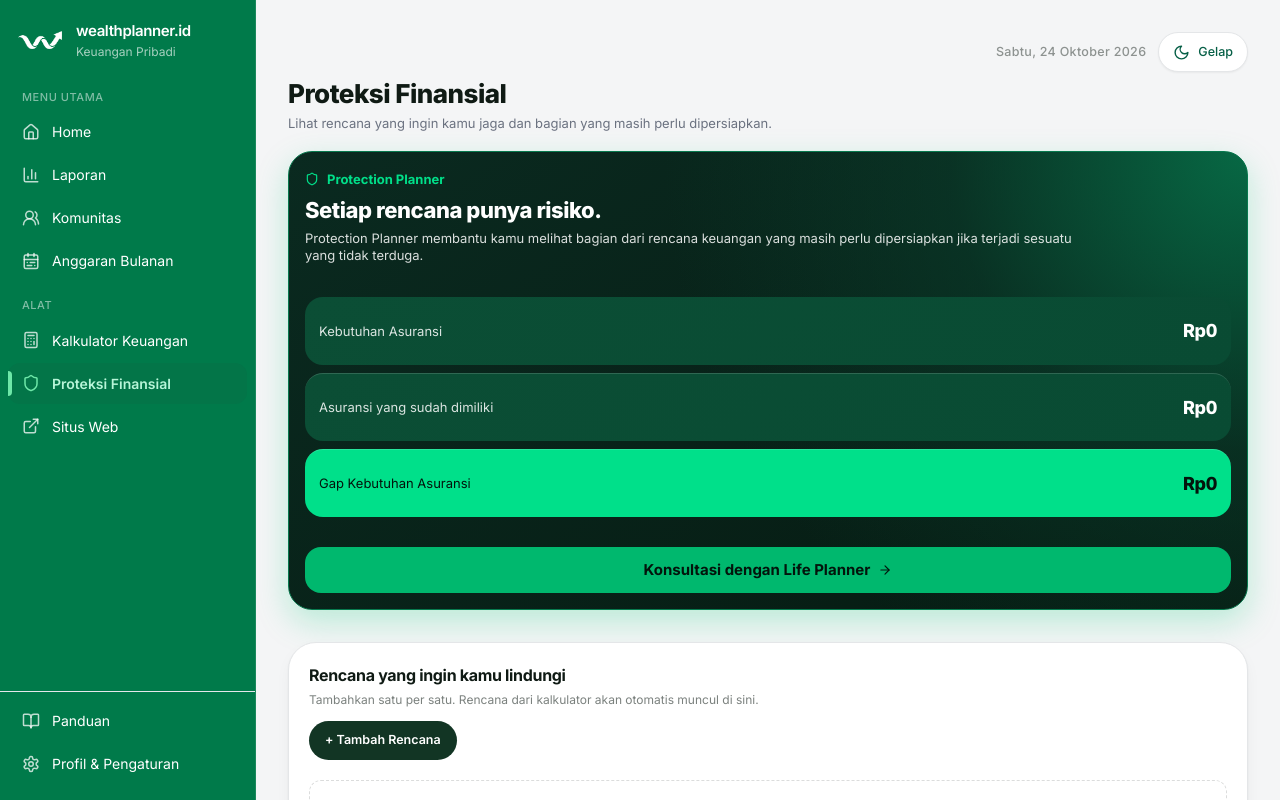
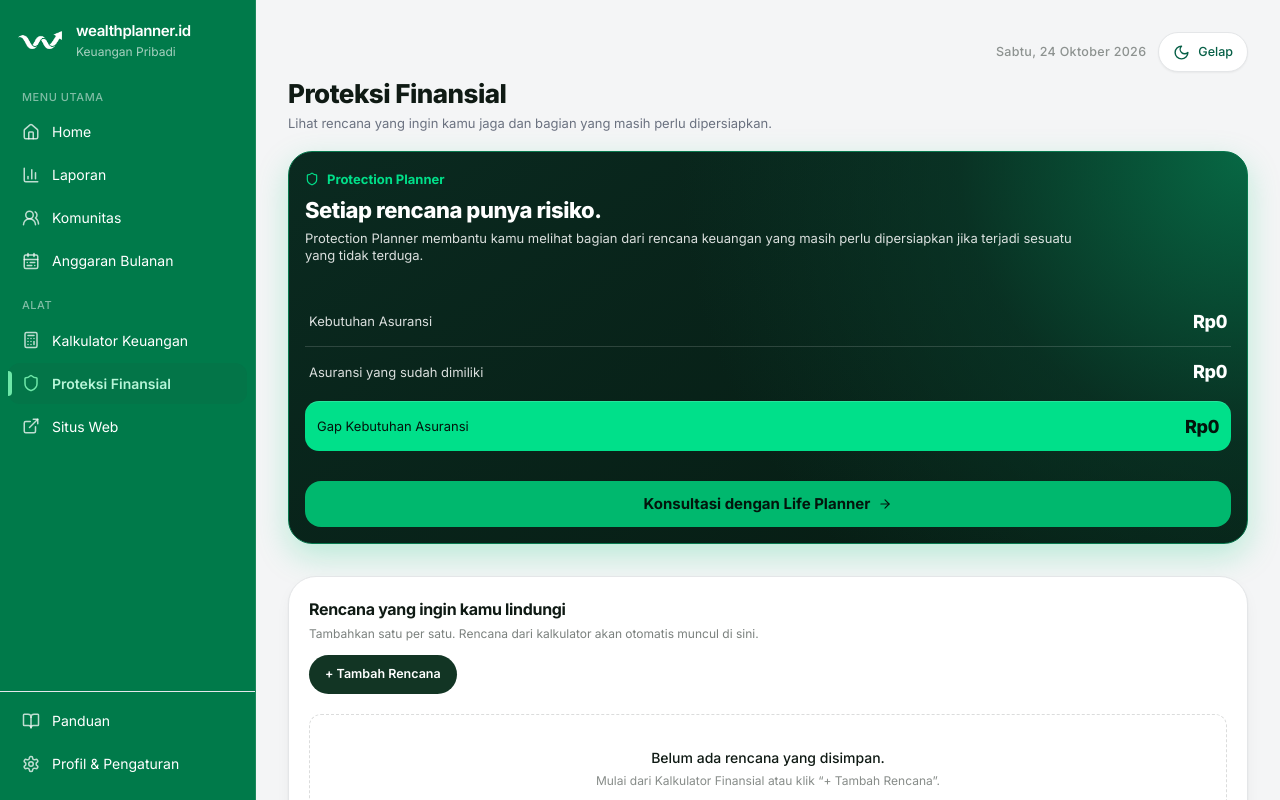
Before and after one commit to jasminework2023/personal-wealthplanner, a React (Vite) app: page /dashboard/protection in a window 1280 px wide. Shown: the top 800 px of the page. Built offline with nearby package versions, Linux system fonts and the light colour scheme; the HTML template or start-up script is replaced by a standard one.

Commit message:
Style protection summary as vertical label-value rows

```diff
--- a/src/index.css
+++ b/src/index.css
@@ -782,11 +782,11 @@ html.dark .home-asset-summary {
 .dark .financial-protection-page h1 + p { color: #9A9AA5 !important; }
 .financial-protection-page .protection-hero-title { font-size: 22px !important; font-weight: 800 !important; letter-spacing: -.02em !important; margin-top: 6px !important; }
 .financial-protection-page .protection-hero-description { font-size: 13px !important; line-height: 1.35 !important; color: rgba(255,255,255,.85) !important; margin-top: 6px !important; }
-.financial-protection-page .protection-stats { margin-top: 12px !important; gap: 8px !important; }
-.financial-protection-page .protection-stats > div { min-height: 68px !important; padding: 12px 14px !important; border-radius: 18px !important; background: linear-gradient(145deg,#0B4E35,#094B33) !important; }
-.financial-protection-page .protection-stats > div p:first-child { font-size: 13px !important; font-weight: 400 !important; color: rgba(255,255,255,.85) !important; }
-.financial-protection-page .protection-stats > div p.num { font-size: 18px !important; font-weight: 800 !important; color: #FFFFFF !important; }
-.financial-protection-page .protection-stats > div:last-child { background: #00E08A !important; }
+.financial-protection-page .protection-stats { margin-top: 12px !important; display: flex !important; flex-direction: column !important; gap: 0 !important; width: 100% !important; min-width: 0 !important; }
+.financial-protection-page .protection-stats > div { display: flex !important; align-items: center !important; justify-content: space-between !important; gap: 12px !important; width: 100% !important; min-width: 0 !important; min-height: 0 !important; padding: 13px 4px !important; border-radius: 0 !important; background: transparent !important; }
+.financial-protection-page .protection-stats > div p:first-child { min-width: 0 !important; font-size: 13px !important; line-height: 1.4 !important; font-weight: 400 !important; color: rgba(255,255,255,.85) !important; }
+.financial-protection-page .protection-stats > div p.num { flex: 0 0 auto !important; max-width: 62% !important; overflow-wrap: anywhere !important; text-align: right !important; font-size: 18px !important; line-height: 1.3 !important; font-weight: 800 !important; color: #FFFFFF !important; }
+.financial-protection-page .protection-stats > div:last-child { margin-top: 4px !important; padding: 13px 12px !important; border-radius: 14px !important; background: #00E08A !important; }
 .financial-protection-page .protection-stats > div:last-child p:first-child,
 .financial-protection-page .protection-stats > div:last-child p.num { color: #03140C !important; }
 .financial-protection-page .protection-cta { margin-top: 10px !important; height: 46px !important; border-radius: 16px !important; background: #00B86E !important; color: #03140C !important; font-size: 15px !important; font-weight: 700 !important; box-shadow: none !important; }
```
